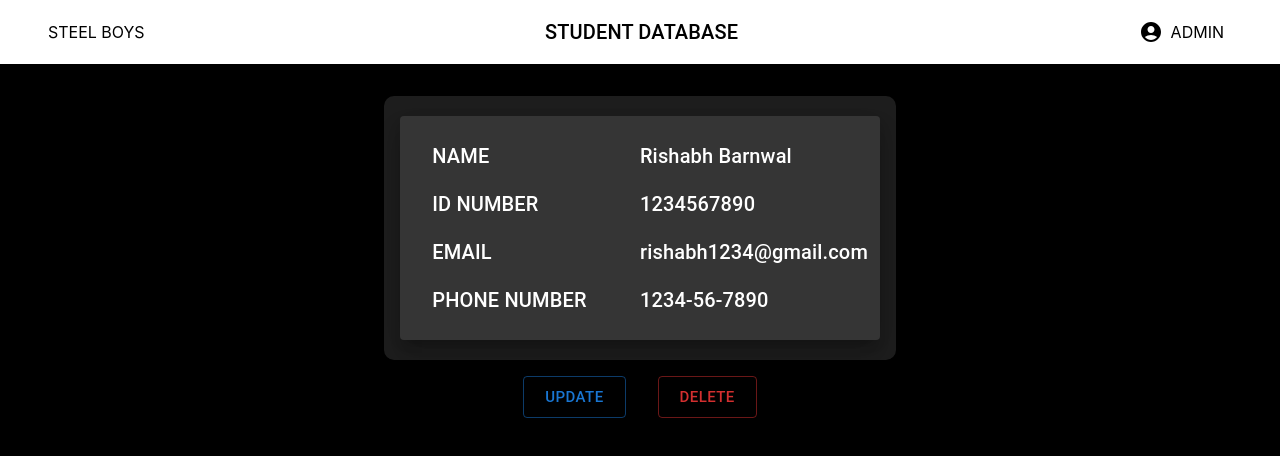
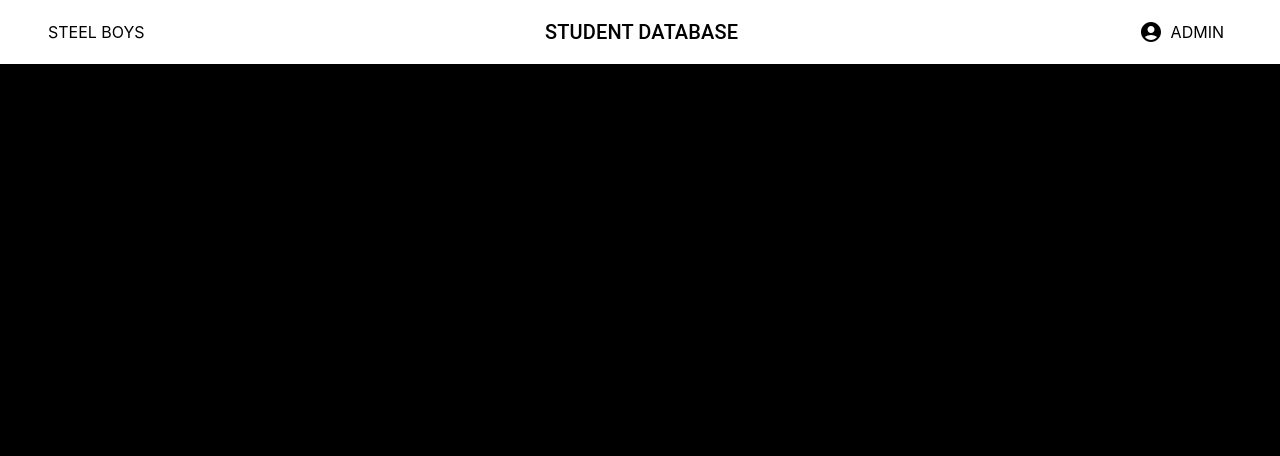
Before and after one commit to Aryan-Madaan/Student-Library-Portal, a React (Create React App) app in the folder student/: page /view in a window 1280 px wide. Shown: the top 456 px of the page. Built offline with nearby package versions, Linux system fonts and the light colour scheme.

Commit message:
Adding View Functionality

```diff
--- a/student/src/App.js
+++ b/student/src/App.js
@@ -1,5 +1,5 @@
 import { useState, useEffect } from "react";
-import { BrowserRouter, Routes, Route } from "react-router-dom";
+import { BrowserRouter as Router, Routes, Route } from 'react-router-dom';
 
 import Navbar from "./components/Navbar";
 import SearchBar from "./components/SearchBar";
@@ -27,7 +27,7 @@ function App() {
       {loading ? (
         <Loading />
       ) : (
-        <BrowserRouter>
+        <Router>
           <Routes>
             <Route
               path="/"
@@ -37,12 +37,12 @@ function App() {
                 </Container>
               }
             />
-            <Route path="/view" element={<View />} />
+            <Route path="/view" element={<View  />}   /> {/*element={<View authed={true}/>}*/}
             <Route path="/login" element={<div></div>} />
             <Route path="/update" element={<Update />} />
             <Route path="/delete" element={<div></div>} />
           </Routes>
-        </BrowserRouter>
+        </Router>
       )}
     </div>
   );
--- a/student/src/components/Table.jsx
+++ b/student/src/components/Table.jsx
@@ -9,6 +9,7 @@ import {
   Button,
   Box,
 } from "@mui/material";
+import { Link } from 'react-router-dom';
 
 
 
@@ -35,14 +36,18 @@ const BasicTable = ({studData}) => {
               <TableCell>
                 <Box display="flex" alignItems="center">
                   <Box marginRight={1}>
+                  <Link to="/view" state={{stud:student}}>
                     <Button size="small" variant="outlined" color="success">
                       View
                     </Button>
+                    </Link>
                   </Box>
                   <Box marginRight={1}>
+
                     <Button size="small" variant="outlined" color="primary">
                       Update
                     </Button>
+
                   </Box>
                   <Box>
                     <Button size="small" variant="outlined" color="error">
--- a/student/src/components/View.jsx
+++ b/student/src/components/View.jsx
@@ -1,6 +1,8 @@
 import { Button, Paper, Box, Grid, Typography } from "@mui/material";
 
 import { createTheme, ThemeProvider } from "@mui/material/styles";
+import {useLocation} from 'react-router-dom';
+
 
 const darkTheme = createTheme({ palette: { mode: "dark" } });
 const boxStyle = {
@@ -12,6 +14,16 @@ const boxStyle = {
 };
 
 const View = () => {
+  const location = useLocation()
+  const st = ""
+  try{
+    st = location.state.stud
+  }
+  catch(e)
+  {
+    return ("Sorry the webpage you are looking for is not available");
+  }
+
   return (
     <Box
       my={4}
@@ -32,7 +44,7 @@ const View = () => {
                 </Grid>
                 <Grid item xs={6}>
                   <Box sx={boxStyle}>
-                    <Typography variant="h6">Rishabh Barnwal</Typography>
+                    <Typography variant="h6">{st.name}</Typography>
                   </Box>
                 </Grid>
               </Grid>
@@ -44,7 +56,7 @@ const View = () => {
                 </Grid>
                 <Grid item xs={6}>
                   <Box sx={boxStyle}>
-                    <Typography variant="h6">1234567890</Typography>
+                    <Typography variant="h6">{st.id}</Typography>
                   </Box>
                 </Grid>
               </Grid>
@@ -56,7 +68,7 @@ const View = () => {
                 </Grid>
                 <Grid item xs={6}>
                   <Box sx={boxStyle}>
-                    <Typography variant="h6">rishabh1234@gmail.com</Typography>
+                    <Typography variant="h6">{st.email}</Typography>
                   </Box>
                 </Grid>
               </Grid>
@@ -68,7 +80,7 @@ const View = () => {
                 </Grid>
                 <Grid item xs={6}>
                   <Box sx={boxStyle}>
-                    <Typography variant="h6">1234-56-7890</Typography>
+                    <Typography variant="h6">{st.phno}</Typography>
                   </Box>
                 </Grid>
               </Grid>
```
Also changed, not shown: 2 other files (tests, documents, lock files or other folders).
